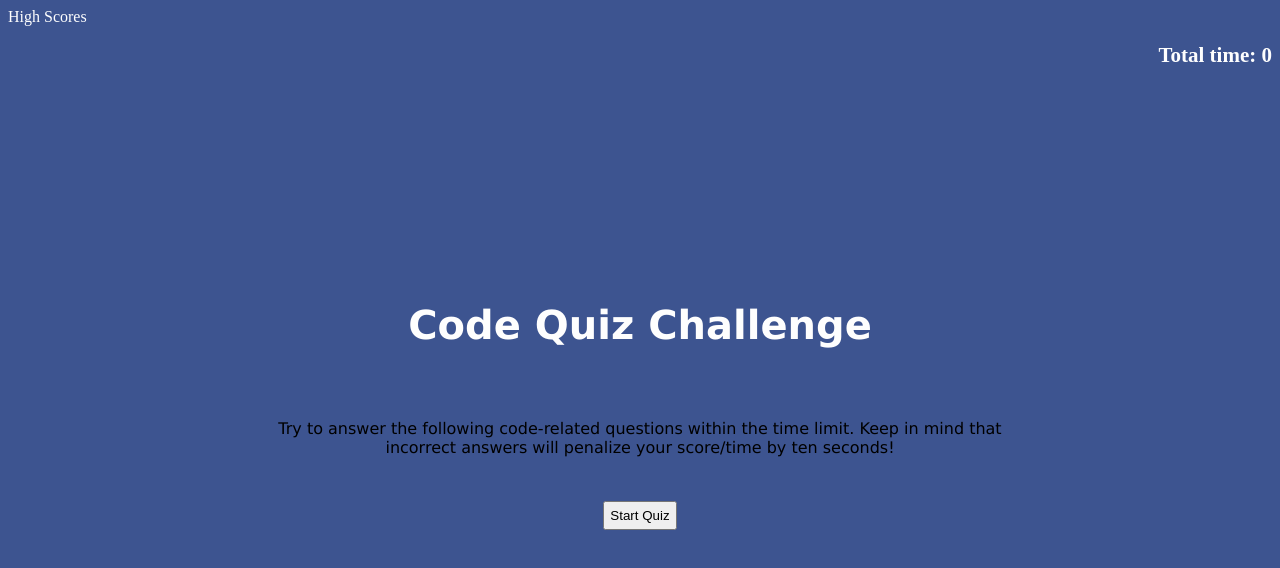
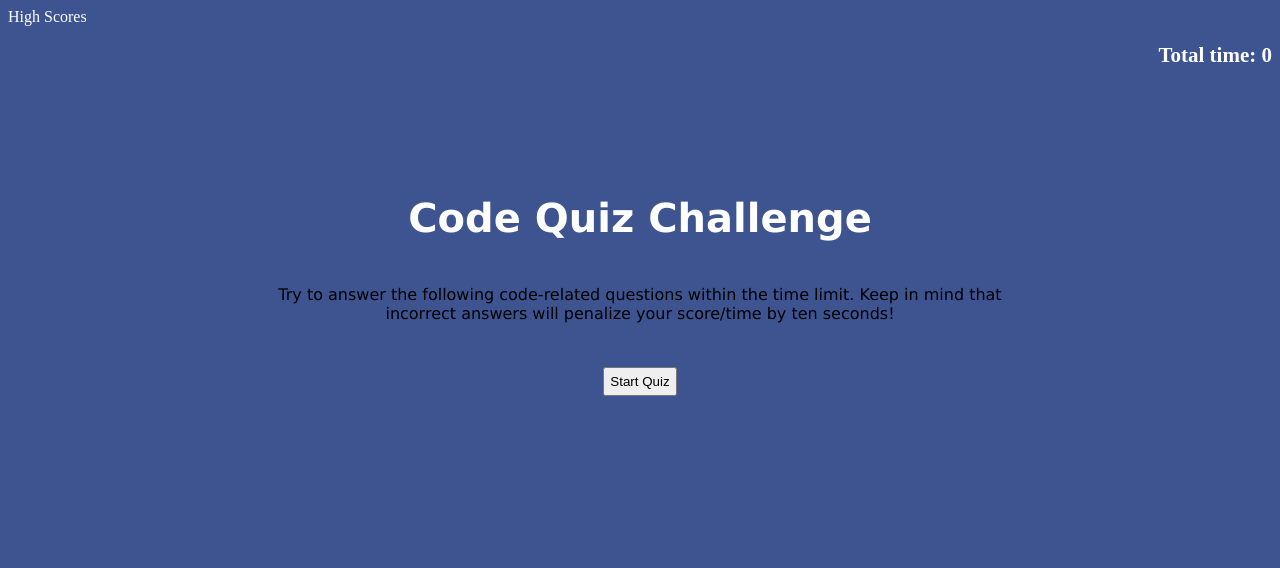
Before and after one commit to sflores926/Code-Quiz, a plain HTML site: page index.html in a window 1280 px wide. Drawn offline with Linux system fonts and the light colour scheme.

Commit message:
changed add padding and margin to main in css, added info on readme

```diff
--- a/assets/css/style.css
+++ b/assets/css/style.css
@@ -19,9 +19,11 @@ a {
 
 
 main {
-    display: grid;
-    justify-content: center;
-    margin: 15%;
+    /* display: grid; */
+    /* justify-content: center; */
+    margin-top: 10%;
+    padding-right: 15%;
+    padding-left: 15%;
 }
 
 .text-center {
@@ -37,7 +39,7 @@ p {
     text-align: center;
     font-family: Verdana, Geneva, Tahoma, sans-serif;
     /* font-size: 16px; */
-    padding-top: 3%;
+    /* padding-top: 3%; */
     margin: 5%;
 }
 
```
Also changed, not shown: assets/js/script.js (+9 -9 lines), index.html (+5 -4 lines), 1 other file.
